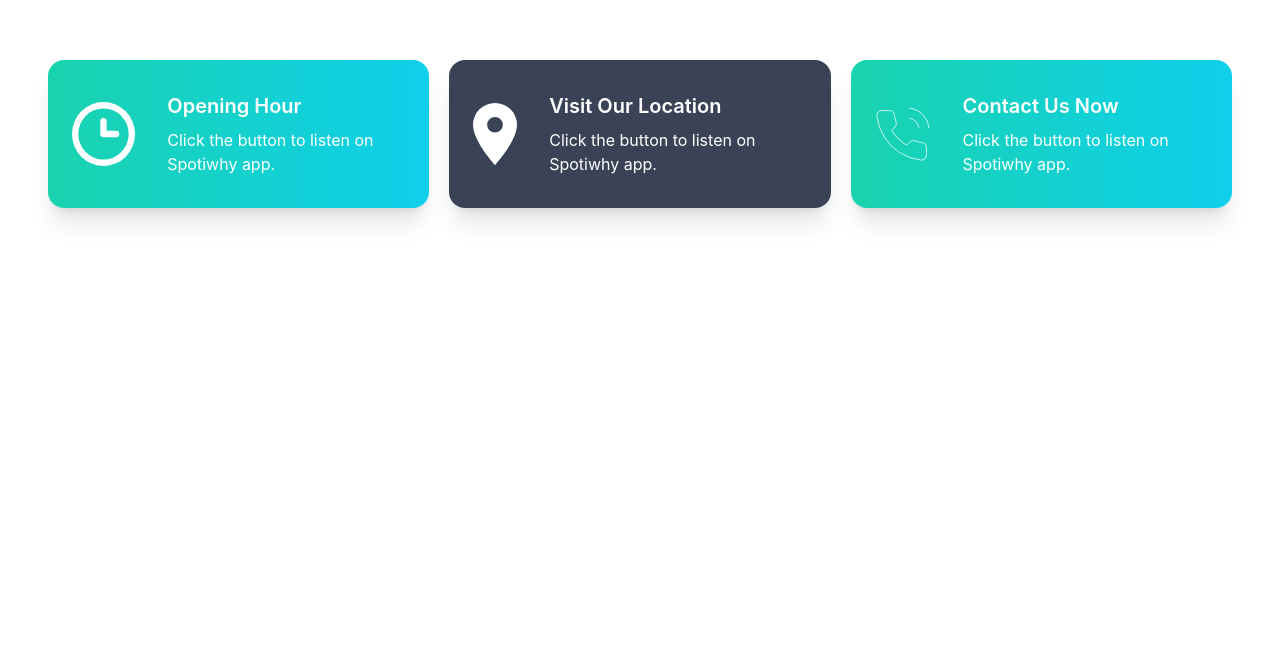
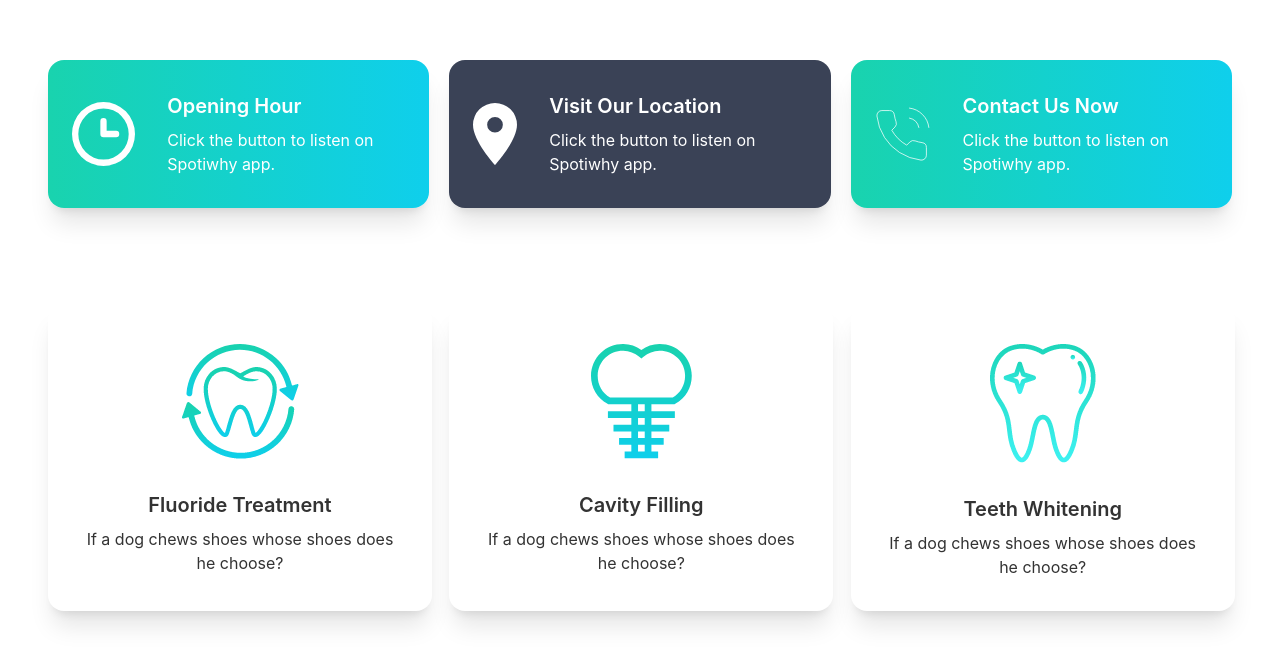
Before and after one commit to AbdMamun1999/doctors-portal-client, a React (Create React App) app: page / in a window 1280 px wide. Shown: the part 852-1511 px from the top of the page. Before the commit the page ends 1108 px from the top, so only its background shows below. Built offline with nearby package versions, Linux system fonts and the light colour scheme.

Commit message:
added service component

```diff
--- a/src/Pages/Home/Home.js
+++ b/src/Pages/Home/Home.js
@@ -1,5 +1,6 @@
 import React from 'react';
-import Info from '../Info/Info';
+import Info from './Info';
+import Service from './Service';
 import Banner from './Banner';
 
 const Home = () => {
@@ -7,6 +8,7 @@ const Home = () => {
         <div>
            <Banner></Banner>
            <Info>s</Info>
+           <Service></Service>
         </div>
     );
 };
--- a/src/Pages/Info/Info.js
+++ b/src/Pages/Home/Info.js
@@ -1,8 +1,9 @@
 import React from 'react';
-import InfoCard from '../InfoCard/InfoCard';
+import InfoCard from './InfoCard';
 import clock from '../../assets/icons/clock.svg'
 import marker from '../../assets/icons/marker.svg'
 import phone from '../../assets/icons/phone.svg'
+
 
 const Info = () => {
     return (
--- /dev/null
+++ b/src/Pages/Home/Service.js
@@ -0,0 +1,17 @@
+import React from 'react';
+import ServiceCard from './ServiceCard';
+import fluoride from '../../assets/images/fluoride.png'
+import cavity from '../../assets/images/cavity.png'
+import whitening from '../../assets/images/whitening.png'
+
+const Service = () => {
+    return (
+        <div className='grid grid- lg:grid-cols-3 gap-5 p-12'>
+            <ServiceCard img={fluoride} serviceCardTitle={'Fluoride Treatment'}></ServiceCard>
+            <ServiceCard img={cavity} serviceCardTitle={'Cavity Filling'}></ServiceCard>
+            <ServiceCard img={whitening} serviceCardTitle={'Teeth Whitening'}></ServiceCard>
+        </div>
+    );
+};
+
+export default Service;
--- /dev/null
+++ b/src/Pages/Home/ServiceCard.js
@@ -0,0 +1,17 @@
+import React from 'react';
+
+const ServiceCard = ({img,serviceCardTitle}) => {
+    return (
+        <div class="card w-96 bg-base-100 shadow-xl">
+            <figure class="px-10 pt-10">
+                <img src={img} alt="Shoes" class="rounded-xl" />
+            </figure>
+            <div class="card-body items-center text-center">
+                <h2 class="card-title">{serviceCardTitle}</h2>
+                <p>If a dog chews shoes whose shoes does he choose?</p>
+            </div>
+        </div>
+    );
+};
+
+export default ServiceCard;
```
Also changed, not shown: src/Pages/Home/InfoCard.js (renamed from src/Pages/InfoCard/InfoCard.js).
